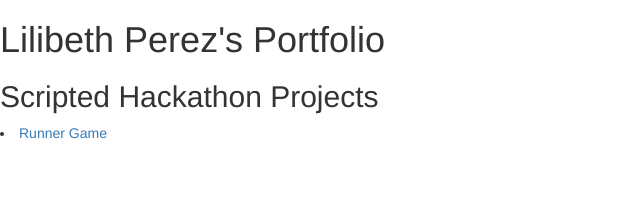
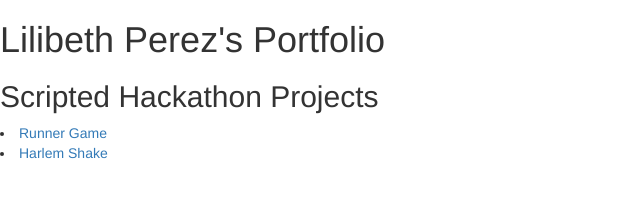
Before and after one commit to liliperez2496/liliperez2496.github.io, a plain HTML site: page index.html in a window 1280 px wide. Shown: the full height of the page, 0-640 px from the left. Drawn offline with nearby package versions, Linux system fonts and the light colour scheme.

Commit message:
Update index.html

```diff
--- a/index.html
+++ b/index.html
@@ -19,6 +19,7 @@
     <h2> Scripted Hackathon Projects</h2>
     <p>
       <li> <a href="http://jsfiddle.net/aidanfeldman/Y5RCB/show/">Runner Game</a> </li>
+      <li> <a href="http://scriptednyc.github.io/Hackathon/harlemshake/shake.html">Harlem Shake</a></li>
     </p>
 
   </body>
```
